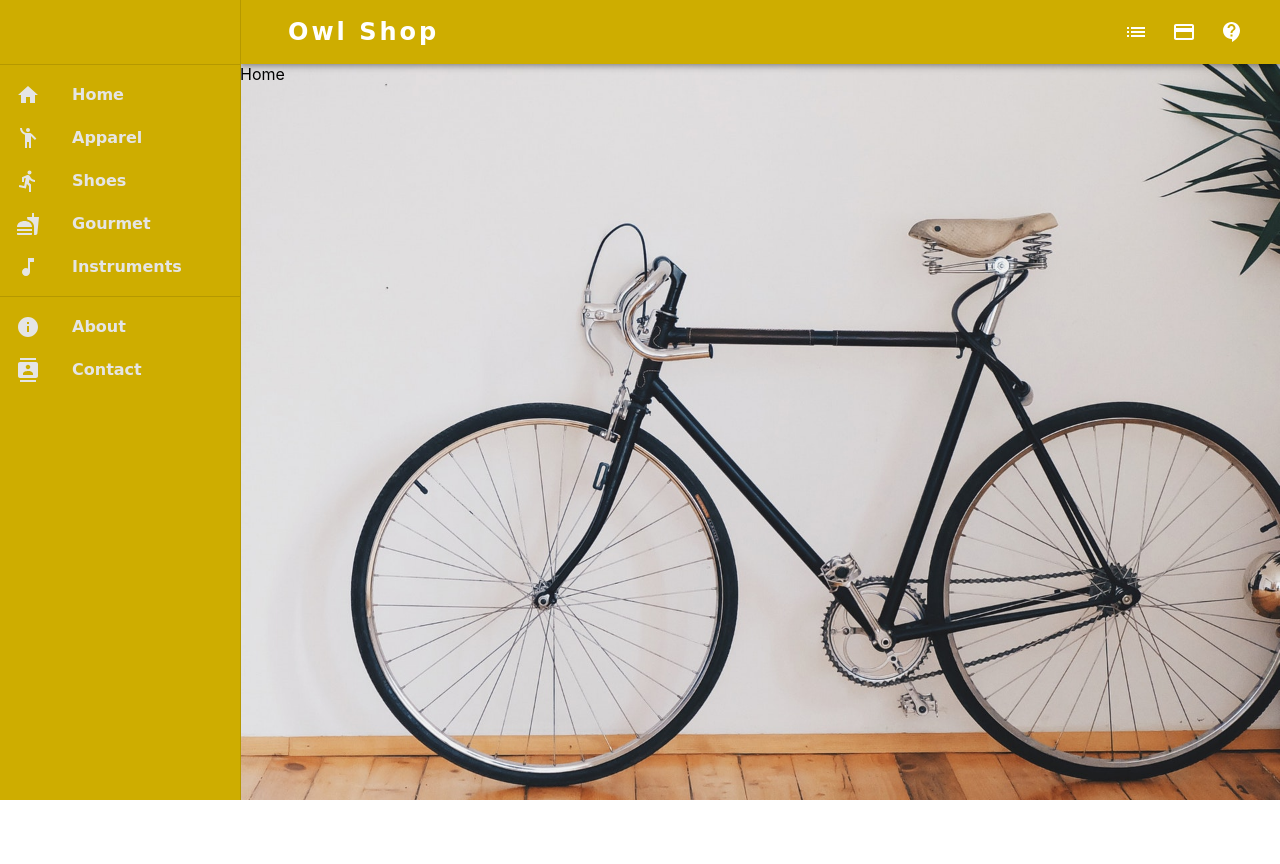
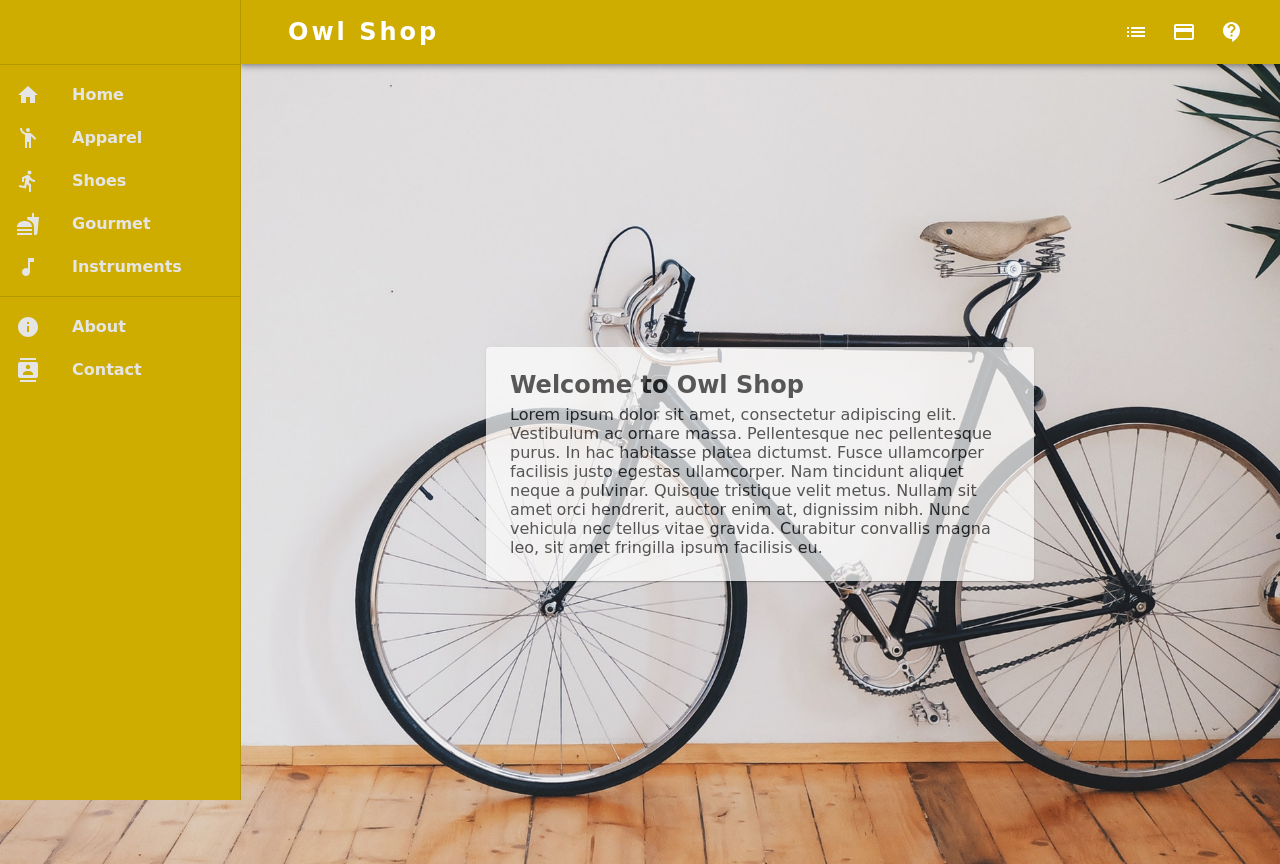
Before and after one commit to ChawinTan/Twilio-pay-shop, a React (Create React App) app: page / in a window 1280 px wide. Before the commit the page ends 800 px from the top, so only its background shows below. Built offline with nearby package versions, Linux system fonts and the light colour scheme.

Commit message:
add home feature

```diff
--- a/src/Components/Home.js
+++ b/src/Components/Home.js
@@ -1,18 +1,53 @@
 import React from "react";
+import Paper from "@material-ui/core/Paper";
+import { makeStyles } from "@material-ui/core/styles";
 
 import appConstants from "../constants";
 
 const drawerWidth = appConstants.drawerWidth;
 const styles = {
   root: {
-    marginLeft: `${drawerWidth}px`
+    marginLeft: `${drawerWidth}px`,
+    height: "100vh",
+    display: "flex",
+    justifyContent: "center",
+    alignItems: "center"
+  },
+  paperHeading: {
+    marginBottom: "0.4rem",
+    fontWeight: "bold",
+    fontSize: "1.5rem"
+  },
+  paperBody: {
+    color: "#333333"
   }
 };
 
+const useStyles = makeStyles(theme => ({
+  root: {
+    padding: theme.spacing(3, 3),
+    fontFamily: "Comic Sans MS",
+    width: "500px",
+    opacity: "0.7"
+  }
+}));
+
 function Home() {
+  const classes = useStyles();
   return (
     <div style={styles.root}>
-      <div>Home</div>
+      <Paper className={classes.root}>
+        <div style={styles.paperHeading}>Welcome to Owl Shop</div>
+        <div>
+          Lorem ipsum dolor sit amet, consectetur adipiscing elit. Vestibulum ac
+          ornare massa. Pellentesque nec pellentesque purus. In hac habitasse
+          platea dictumst. Fusce ullamcorper facilisis justo egestas
+          ullamcorper. Nam tincidunt aliquet neque a pulvinar. Quisque tristique
+          velit metus. Nullam sit amet orci hendrerit, auctor enim at, dignissim
+          nibh. Nunc vehicula nec tellus vitae gravida. Curabitur convallis
+          magna leo, sit amet fringilla ipsum facilisis eu.
+        </div>
+      </Paper>
     </div>
   );
 }
```
Also changed, not shown: 1 other file (tests, documents, lock files or other folders).
